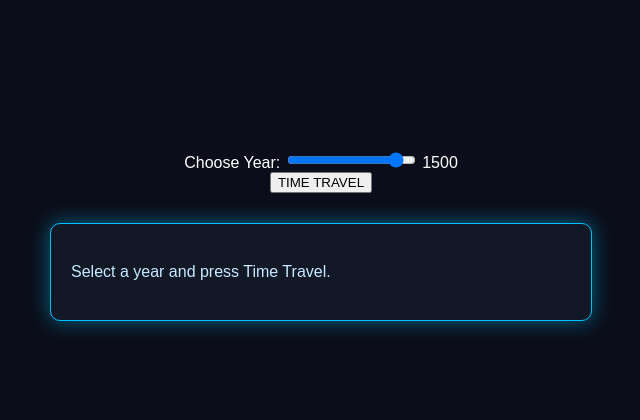
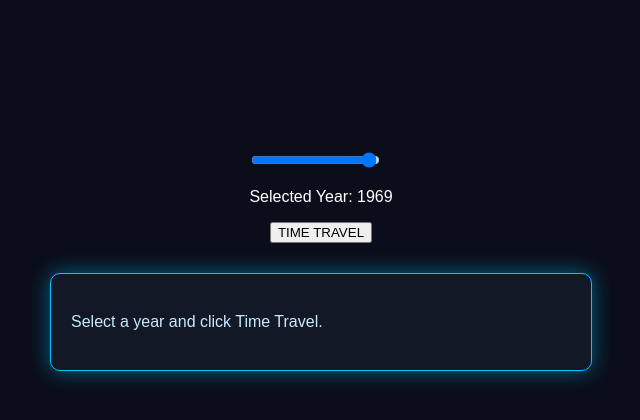
Before and after one commit to BigshotYashraj/ChronoRetro, a plain HTML site: page index.html in a window 1280 px wide. Shown: the part 78-498 px from the top of the page, without its empty margins (319-959 px from the left). Drawn offline with nearby package versions, Linux system fonts and the light colour scheme.

Commit message:
Update title and improve HTML structure

```diff
--- a/index.html
+++ b/index.html
@@ -1,35 +1,41 @@
 <!DOCTYPE html>
+
 <html>
 <head>
-  <title>Chrono Time Machine</title>
-  <link rel="stylesheet" href="style.css">
+  <title>Historical Time Machine</title>
 
   <!-- Three.js -->
+
   <script src="https://unpkg.com/three@0.152.0/build/three.min.js"></script>
+
+  <link rel="stylesheet" href="style.css">
 </head>
-
 <body>
 
   <h1>Historical Time Machine</h1>
 
-  <!-- The spinning Earth -->
-  <canvas id="globe-canvas"></canvas>
+  <!-- 3D Earth -->
 
-  <!-- YEAR SLIDER -->
-  <div class="controls">
-    <label>Choose Year:</label>
-    <input id="yearSlider" type="range" min="-3000" max="2025" value="1500">
-    <span id="yearDisplay">1500</span>
+<canvas id="globe-canvas"></canvas>
+
+  <!-- Year slider -->
+
+  <div class="slider-box">
+    <input id="yearSlider" type="range" min="44" max="2025" value="1969">
+    <p id="yearLabel">Selected Year: 1969</p>
   </div>
 
-  <!-- TIME TRAVEL BUTTON -->
-  <button id="timeTravelBtn">TIME TRAVEL</button>
+  <!-- Time travel button -->
 
-  <!-- EVENT VIEWER -->
+<button id="timeTravelBtn">TIME TRAVEL</button>
+
+  <!-- Event viewer -->
+
   <div id="event-viewer">
-    <p>Select a year and press Time Travel.</p>
+    <p>Select a year and click Time Travel.</p>
   </div>
 
   <script src="main.js"></script>
+
 </body>
 </html>
```
